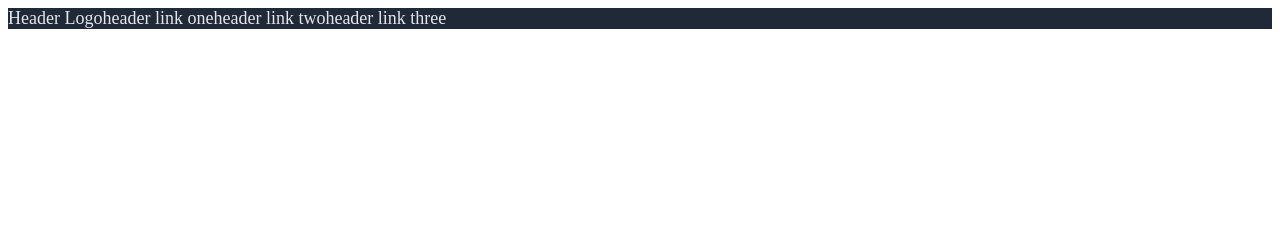
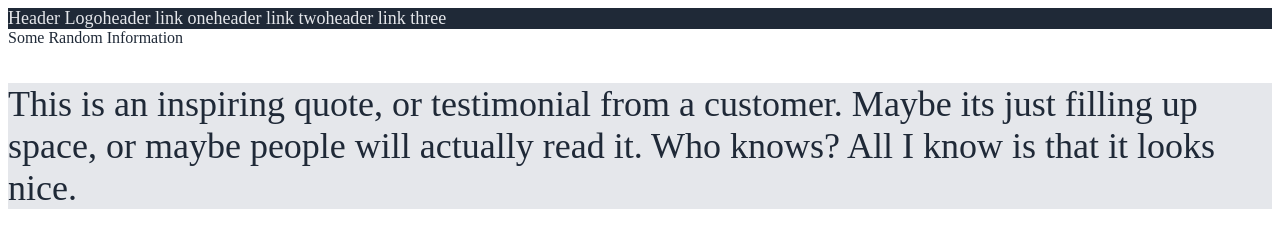
Before and after one commit to jairxortega/landing-page, a plain HTML site: page index.html in a window 1280 px wide. Drawn offline with Linux system fonts and the light colour scheme.

Commit message:
added quote

```diff
--- a/index.html
+++ b/index.html
@@ -8,11 +8,22 @@
     <link rel="stylesheet" href="stylesheet.css">
 </head>
 <body>
+    <div>
         <nav class="container">
             <div>Header Logo</div>
             <div>header link one</div>
             <div>header link two</div>
             <div>header link three</div>
         </nav>
+        <nav>
+            <div class="second-header">Some Random Information</div>
+        </nav>
+
+        <nav>
+            <div class="third">
+                <p class="quote">This is an inspiring quote, or testimonial from a customer. Maybe its just filling up space, or maybe people will actually read it. Who knows? All I know is that it looks nice.</p>
+            </div>
+        </nav>
+    </div>
 </body>
 </html>
--- a/stylesheet.css
+++ b/stylesheet.css
@@ -4,3 +4,16 @@
     font-size: 18px;
     display: flex;
 }
+
+.second-header {
+    background-color: white;
+    color: #1f2937;
+}
+.third {
+    background-color: #e5e7eb;
+}
+.quote {
+    color: #1f2937;
+    font-size: 36px;
+    font-style: light italic;
+}
```
Lines whose indentation alone changed are shown as unchanged.
